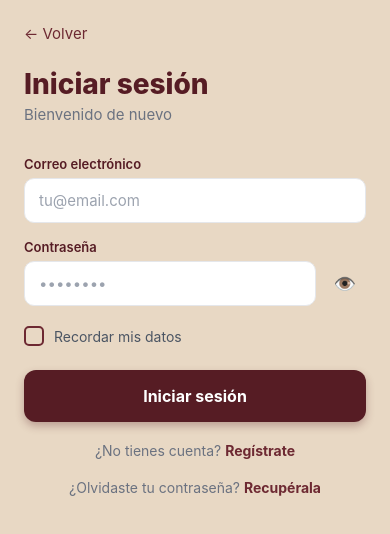
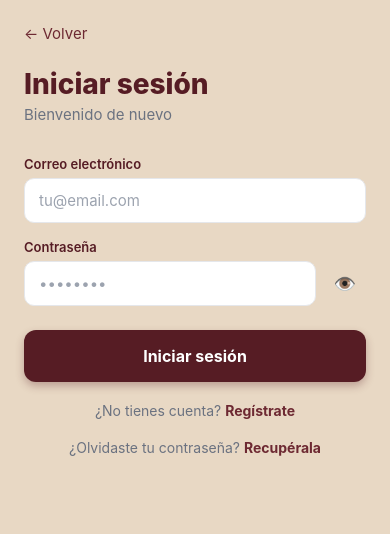
Before and after one commit to FernandoCruzT/urbalert, a React Native app in the folder mobile/: screen /Login in a window 390 px wide. Shown: the top 534 px of the page. Built offline with nearby package versions, Linux system fonts and the light colour scheme.

Commit message:
refactor: eliminar checkbox de recordar datos en LoginScreen

```diff
--- a/mobile/src/screens/LoginScreen.js
+++ b/mobile/src/screens/LoginScreen.js
@@ -1,10 +1,9 @@
-import React, { useState, useEffect } from 'react';
+import React, { useState } from 'react';
 import {
   View, Text, TextInput, TouchableOpacity, StyleSheet,
   ActivityIndicator, KeyboardAvoidingView, Platform, ScrollView, Alert,
 } from 'react-native';
 import { SafeAreaView } from 'react-native-safe-area-context';
-import AsyncStorage from '@react-native-async-storage/async-storage';
 import { useAuth } from '../context/AuthContext';
 
 const C = {
@@ -17,19 +16,8 @@ export default function LoginScreen({ navigation }) {
 
   const [email,    setEmail]    = useState('');
   const [password, setPassword] = useState('');
-  const [remember, setRemember] = useState(false);
   const [loading,  setLoading]  = useState(false);
   const [showPass, setShowPass] = useState(false);
-
-  useEffect(() => {
-    AsyncStorage.multiGet(['saved_email', 'saved_remember']).then(pairs => {
-      const saved = Object.fromEntries(pairs);
-      if (saved.saved_remember === 'true' && saved.saved_email) {
-        setEmail(saved.saved_email);
-        setRemember(true);
-      }
-    });
-  }, []);
 
   const handleLogin = async () => {
     if (!email.trim() || !password.trim()) {
@@ -39,11 +27,6 @@ export default function LoginScreen({ navigation }) {
     setLoading(true);
     try {
       await login(email.trim().toLowerCase(), password);
-      if (remember) {
-        await AsyncStorage.multiSet([['saved_email', email.trim().toLowerCase()], ['saved_remember', 'true']]);
-      } else {
-        await AsyncStorage.multiRemove(['saved_email', 'saved_remember']);
-      }
     } catch (err) {
       Alert.alert('Error al iniciar sesión', err.message);
     } finally {
@@ -95,13 +78,6 @@ export default function LoginScreen({ navigation }) {
                 </TouchableOpacity>
               </View>
             </View>
-
-            <TouchableOpacity style={s.rememberRow} onPress={() => setRemember(v => !v)}>
-              <View style={[s.checkbox, remember && s.checkboxOn]}>
-                {remember && <Text style={s.checkMark}>✓</Text>}
-              </View>
-              <Text style={s.rememberText}>Recordar mis datos</Text>
-            </TouchableOpacity>
           </View>
 
           <TouchableOpacity
@@ -130,39 +106,31 @@ export default function LoginScreen({ navigation }) {
 }
 
 const s = StyleSheet.create({
-  safe:       { flex: 1, backgroundColor: C.background },
-  scroll:     { flexGrow: 1, padding: 24 },
-  back:       { marginBottom: 24 },
-  backText:   { color: C.secondary, fontSize: 15 },
-  title:      { fontSize: 28, fontWeight: '800', color: C.primary, marginBottom: 4 },
-  subtitle:   { fontSize: 15, color: '#6B7280', marginBottom: 32 },
-  form:       { gap: 16, marginBottom: 24 },
-  field:      { gap: 6 },
-  label:      { fontSize: 13, fontWeight: '600', color: C.primary },
+  safe:        { flex: 1, backgroundColor: C.background },
+  scroll:      { flexGrow: 1, padding: 24 },
+  back:        { marginBottom: 24 },
+  backText:    { color: C.secondary, fontSize: 15 },
+  title:       { fontSize: 28, fontWeight: '800', color: C.primary, marginBottom: 4 },
+  subtitle:    { fontSize: 15, color: '#6B7280', marginBottom: 32 },
+  form:        { gap: 16, marginBottom: 24 },
+  field:       { gap: 6 },
+  label:       { fontSize: 13, fontWeight: '600', color: C.primary },
   input: {
     backgroundColor: C.surface, borderWidth: 1, borderColor: '#E5E7EB',
     borderRadius: 10, paddingHorizontal: 14, paddingVertical: 12,
     fontSize: 15, color: '#111827',
   },
-  passwordRow:{ flexDirection: 'row', alignItems: 'center', gap: 8 },
-  eyeBtn:     { padding: 10 },
-  eyeText:    { fontSize: 18 },
-  rememberRow:{ flexDirection: 'row', alignItems: 'center', gap: 10, marginTop: 4 },
-  checkbox: {
-    width: 20, height: 20, borderRadius: 5, borderWidth: 2,
-    borderColor: C.secondary, alignItems: 'center', justifyContent: 'center',
-  },
-  checkboxOn: { backgroundColor: C.secondary, borderColor: C.secondary },
-  checkMark:  { color: '#fff', fontSize: 11, fontWeight: '700' },
-  rememberText:{ fontSize: 14, color: '#4B5563' },
+  passwordRow: { flexDirection: 'row', alignItems: 'center', gap: 8 },
+  eyeBtn:      { padding: 10 },
+  eyeText:     { fontSize: 18 },
   btnLogin: {
     backgroundColor: C.primary, paddingVertical: 16,
     borderRadius: 12, alignItems: 'center',
     shadowColor: C.primary, shadowOpacity: 0.3,
     shadowOffset: { width: 0, height: 4 }, shadowRadius: 8, elevation: 4,
   },
-  btnLoginText:{ color: '#fff', fontSize: 16, fontWeight: '700' },
-  link:       { alignItems: 'center', marginTop: 20 },
-  linkText:   { fontSize: 14, color: '#6B7280' },
-  linkBold:   { color: C.secondary, fontWeight: '700' },
+  btnLoginText: { color: '#fff', fontSize: 16, fontWeight: '700' },
+  link:         { alignItems: 'center', marginTop: 20 },
+  linkText:     { fontSize: 14, color: '#6B7280' },
+  linkBold:     { color: C.secondary, fontWeight: '700' },
 });
```
